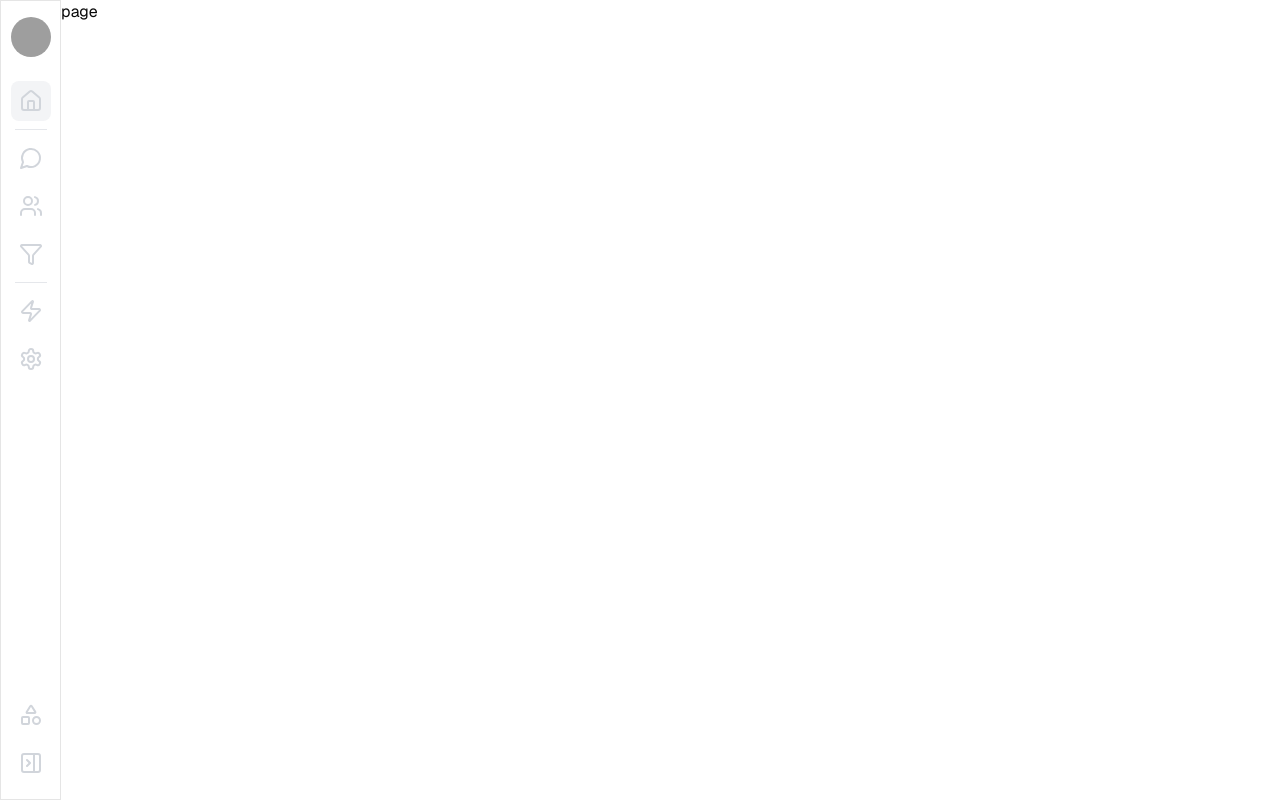
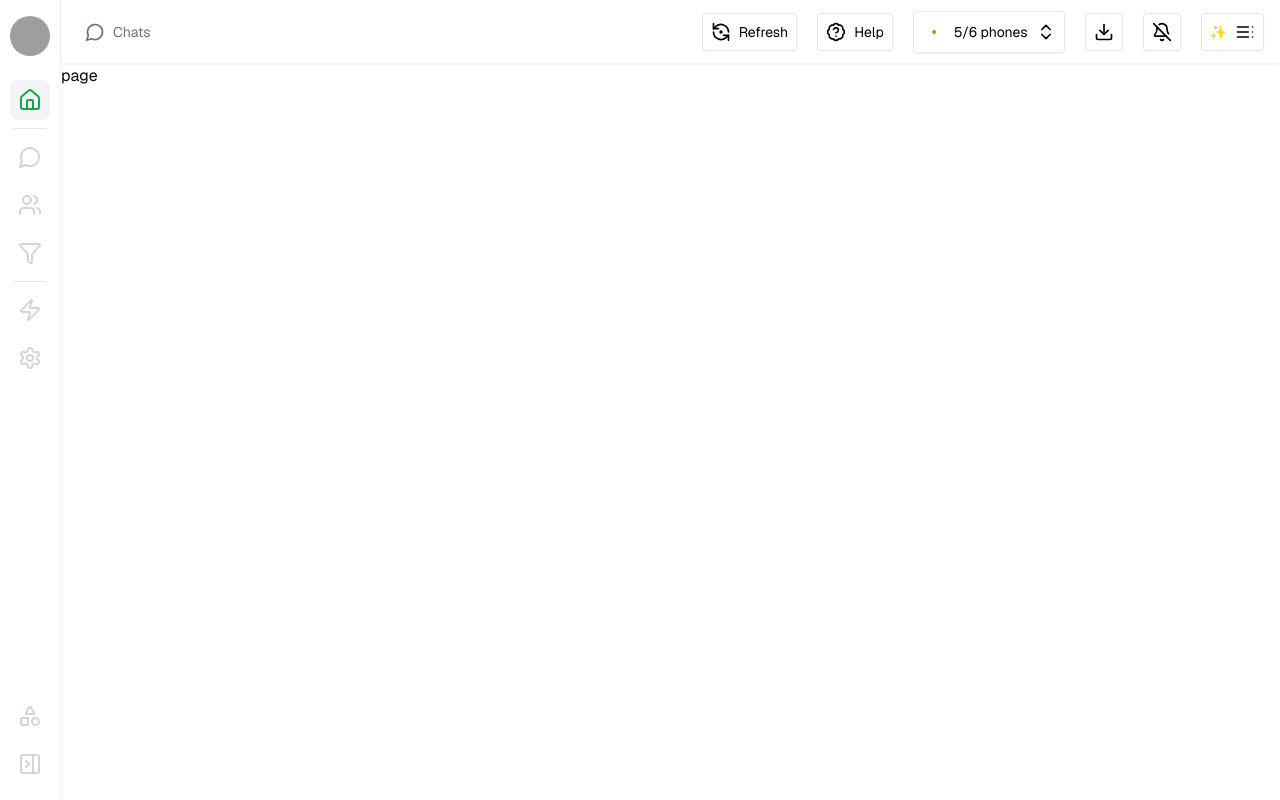
Before and after one commit to mdanjumkamali/converge, a Next.js app: page /chat in a window 1280 px wide. Built offline with nearby package versions, Linux system fonts and the light colour scheme; grey boxes are pictures that could not be loaded.

Commit message:
Add Top Header

```diff
--- a/app/(dashbaord)/layout.tsx
+++ b/app/(dashbaord)/layout.tsx
@@ -1,4 +1,5 @@
 import LeftSidebar from "@/components/dashboard/left-sidebar";
+import TopHeader from "@/components/dashboard/top-header";
 
 export default function DashboardLayout({
   children,
@@ -8,7 +9,10 @@ export default function DashboardLayout({
   return (
     <div className="bg-white h-screen flex justify-between">
       <LeftSidebar />
-      <main className="w-full">{children}</main>
+      <main className="w-full">
+        <TopHeader />
+        {children}
+      </main>
     </div>
   );
 }
--- a/components/dashboard/left-sidebar.tsx
+++ b/components/dashboard/left-sidebar.tsx
@@ -25,7 +25,7 @@ const SidebarIcon: React.FC<SidebarIconProps> = ({
 }) => (
   <div
     className={`p-2 rounded-lg cursor-pointer flex justify-center
-      ${isActive ? "bg-gray-100" : "hover:bg-gray-100"}`}
+      ${isActive ? "bg-gray-100 text-green-600" : "hover:bg-gray-100 hover:text-green-600"}`}
     title={title}
   >
     {icon}
@@ -58,7 +58,7 @@ const LeftSidebar: React.FC = () => {
   ];
 
   return (
-    <aside className="w-16 h-screen border text-gray-300 flex flex-col">
+    <aside className="w-16 h-screen border-r border-gray-100 shadow-sm text-gray-300 flex flex-col">
       <div className="flex flex-col items-center py-4 space-y-2">
         <Avatar className="mb-4">
           <AvatarImage src="https://github.com/shadcn.png" />
--- /dev/null
+++ b/components/dashboard/top-header.tsx
@@ -0,0 +1,86 @@
+import React, { ReactNode } from "react";
+import {
+  MessageCircle,
+  BadgeHelp,
+  RefreshCcwDot,
+  Download,
+  BellOff,
+  TableOfContents,
+  Dot,
+  ChevronsUpDown,
+} from "lucide-react";
+
+interface HeaderIconProps {
+  icon?: React.ReactNode;
+  title?: string;
+  isBorder?: boolean;
+  secondIcon?: ReactNode;
+}
+
+const HeaderIcon: React.FC<HeaderIconProps> = ({
+  icon,
+  title,
+  isBorder = false,
+  secondIcon,
+}) => {
+  return (
+    <div
+      className={`flex items-center gap-2 p-2  cursor-pointer text-sm
+        ${isBorder ? "border border-gray-200 rounded bg-white shadow-sm text-black" : "border-0 text-gray-500"}
+        ${title ? "gap-2" : "gap-0"}`}
+    >
+      {icon}
+      {title && <span>{title}</span>}
+      {secondIcon}
+    </div>
+  );
+};
+
+const TopHeader: React.FC = () => {
+  const withoutBorder = [
+    { icon: <MessageCircle size={20} />, title: "Chats", isBorder: false },
+  ];
+
+  const headerItems = [
+    { icon: <RefreshCcwDot size={20} />, title: "Refresh", isBorder: true },
+    { icon: <BadgeHelp size={20} />, title: "Help", isBorder: true },
+    {
+      icon: <Dot size={24} className="text-yellow-600" />,
+      title: "5/6 phones",
+      secondIcon: <ChevronsUpDown size={20} />,
+      isBorder: true,
+    },
+    { icon: <Download size={20} />, title: "", isBorder: true },
+    { icon: <BellOff size={20} />, title: "", isBorder: true },
+    { secondIcon: <TableOfContents size={20} />, title: "✨", isBorder: true },
+  ];
+
+  return (
+    <div className="w-full border-b border-gray-100 shadow-sm h-16 flex items-center justify-between px-4">
+      <div>
+        {withoutBorder.map((item, index) => (
+          <HeaderIcon
+            key={index}
+            icon={item.icon}
+            title={item.title}
+            isBorder={item.isBorder}
+          />
+        ))}
+      </div>
+
+      <div className="flex items-center space-x-5">
+        {headerItems.map((item, index) => (
+          <HeaderIcon
+            key={index}
+            icon={item.icon}
+            title={item.title || undefined}
+            isBorder={item.isBorder}
+            secondIcon={item.secondIcon}
+          />
+        ))}
+      </div>
+    </div>
+  );
+};
+
+export default TopHeader;
```
